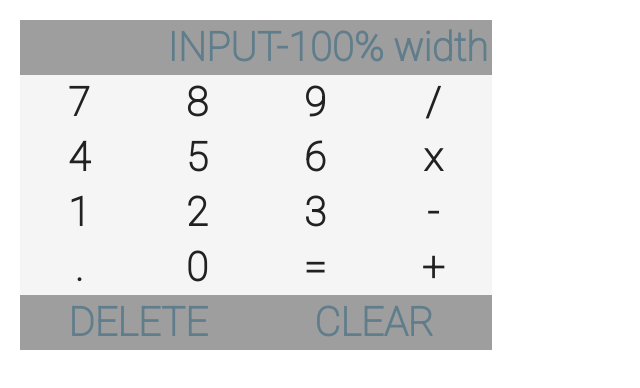
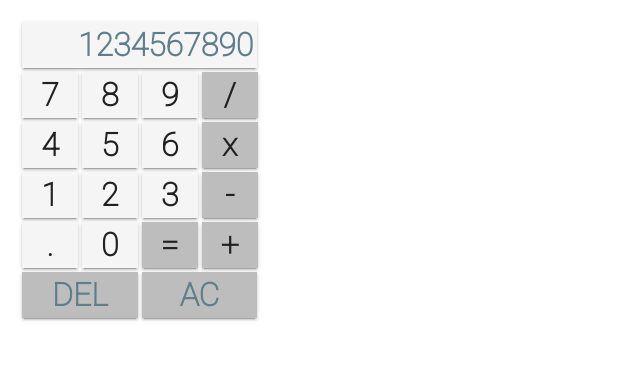
Before and after one commit to arightious/arightious.github.io, a plain HTML site: page index.html in a window 1280 px wide. Shown: the whole page, without its empty margins (0-640 px from the left). Drawn offline with Linux system fonts and the light colour scheme.

Commit message:
remove bg color, added hover color

```diff
--- a/index.html
+++ b/index.html
@@ -9,7 +9,7 @@
 <div class="calculator">
 
 <div class="input">
-    <h1>INPUT-100% width</h1>
+  <h1>1234567890</h1>
 </div>
 <div class="buttons left">
 <h1>7</h1>
@@ -20,7 +20,7 @@
   <div class="buttons left">
 <h1>9</h1>
   </div>
-    <div class="buttons left">
+  <div class="funcs left">
 <h1>/</h1>
   </div>
   <div class="buttons left">
@@ -29,7 +29,7 @@
 <h1>5</h1>
   </div><div class="buttons left">
 <h1>6</h1>
-    </div><div class="buttons left">
+  </div><div class="funcs left">
 <h1>x</h1>
   </div><div class="buttons left">
 <h1>1</h1>
@@ -40,7 +40,7 @@
   <div class="buttons left">
 <h1>3</h1>
   </div>
-    <div class="buttons left">
+  <div class="funcs left">
 <h1>-</h1>
   </div>
  <div class="buttons left">
@@ -49,17 +49,17 @@
   <div class="buttons left">
 <h1>0</h1>
    </div>
-    <div class="buttons left">
+  <div class="funcs left">
 <h1>=</h1>
    </div>
-    <div class="buttons left">
+  <div class="funcs left">
 <h1>+</h1>
    </div>
-  <div class="w50 left">
-  <h1>DELETE</h1>
+<div class="half-w-button left">
+<h1>DEL</h1>
   </div>
-    <div class="w50 left">
-  <h1>CLEAR</h1>
+  <div class="half-w-button left">
+<h1>AC</h1>
     <div>
 </div>
     <div class="clear">
--- a/style.css
+++ b/style.css
@@ -1,3 +1,11 @@
+/*
+body {
+  padding: 20px;
+  background: #fafafa;
+  position: relative;
+}
+*/
+
 * {
   margin: 0;
   padding: 0;
@@ -5,17 +13,20 @@
 }
 
 .calculator {
-    width: 40%;
+  position: absolute;
+  width: 280px;;
   padding: 20px;
   font-family: 'Roboto';
-    font-size: 20px;
+  font-size: 1em;
 }
 
 .input {
-    background-color: #9E9E9E;
+  background-color: #F5F5F5;
+  box-shadow: 0 2px 2px 0 rgba(0,0,0,.14),0 3px 1px -2px rgba(0,0,0,.2),0 1px 5px 0 rgba(0,0,0,.12);
+  margin: 2px 2px 2px 2px;
   padding: 2px;
   text-align: right;
-    width: 100%;
+  width: 98%;
 }
 
 .input h1 {
@@ -24,11 +35,13 @@
 }
 
 .buttons {
+  box-shadow: 0 2px 2px 0 rgba(0,0,0,.14),0 3px 1px -2px rgba(0,0,0,.2),0 1px 5px 0 rgba(0,0,0,.12);
   background-color: #F5F5F5;
+  margin: 2px 2px 2px 2px;
   border: 1px;
   padding: 2px;
   text-align: center;
-    width: 25%;
+  width: 23.3%;
 }
 
 .buttons h1 {
@@ -37,27 +50,50 @@
 }
 
 .buttons h1:hover {
-    color: #607D8B;
+  background-color: #607D8B;
+  color: #fff;
 }
 
-  .w50 {
-    width: 50%;
-    background-color:  #9E9E9E;
+.funcs {
+  box-shadow: 0 2px 2px 0 rgba(0,0,0,.14),0 3px 1px -2px rgba(0,0,0,.2),0 1px 5px 0 rgba(0,0,0,.12);
+  background-color: #BDBDBD;
+  margin: 2px 2px 2px 2px;
+  border: 1px;
+  padding: 2px;
+  text-align: center;
+  width: 23.3%;
+}
+
+.funcs h1 {
+  color: #212121;
+  padding: 2px;
+}
+
+.funcs h1:hover {
+  background-color: #607D8B;
+  color: #fff;
+}
+
+.half-w-button {
+  box-shadow: 0 2px 2px 0 rgba(0,0,0,.14),0 3px 1px -2px rgba(0,0,0,.2),0 1px 5px 0 rgba(0,0,0,.12);
+  margin: 2px 2px 2px 2px;
+  width: 48.2%;
+  background-color:  #BDBDBD;
   border: 1px;
   padding: 2px;
 }
 
-  .w50:hover {
+.half-w-button:hover {
   background-color: #616161;
 }
 
-  .w50 h1 {
+.half-w-button h1 {
   text-align: center;
   color: #607D8B;
   padding: 2px;
 }
 
-  .w50 h1:hover {
+.half-w-button h1:hover {
   color: #fff;
 }
 
```
Lines whose indentation alone changed are shown as unchanged.
